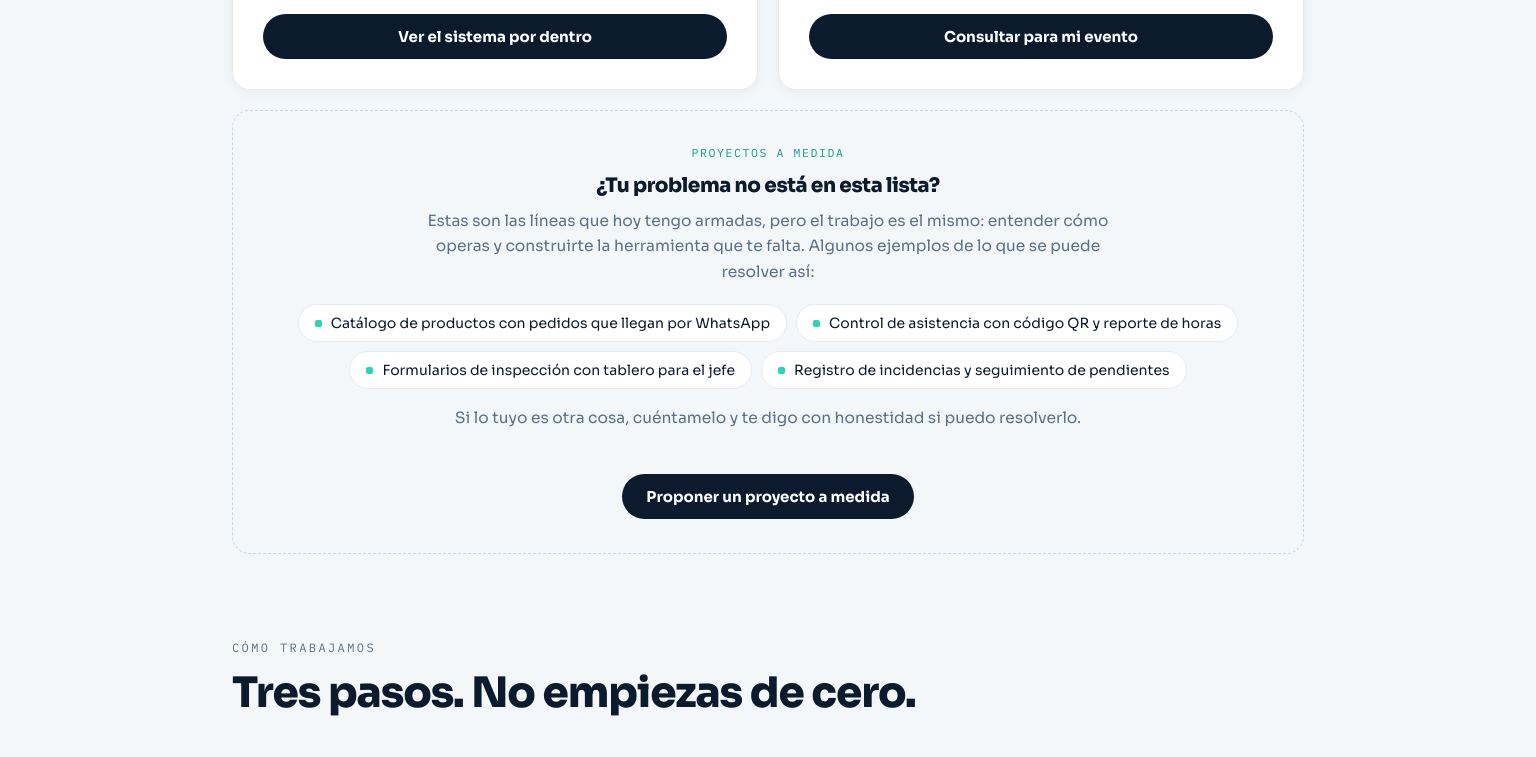
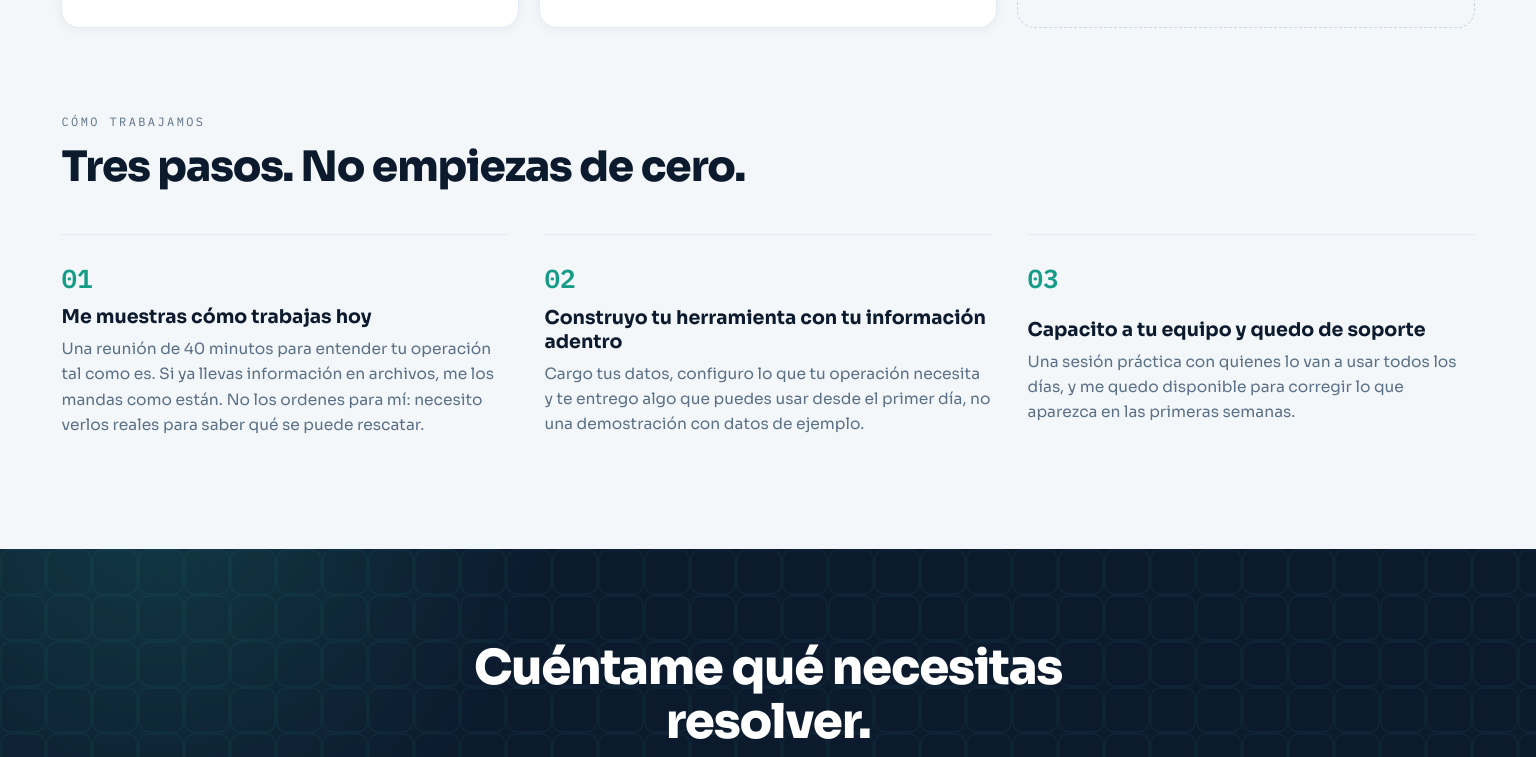
Before and after one commit to yupasoft/yupasoft.github.io, a plain HTML site: page index.html in a window 1536 px wide. Shown: the part 2005-2762 px from the top of the page. Drawn offline with Linux system fonts and the light colour scheme.

Commit message:
Landing a pantalla completa en PC: tres tarjetas y tres pasos lado a lado en monitores grandes
Co-Authored-By: Claude Fable 5.2 <noreply@anthropic.com>

```diff
--- a/index.html
+++ b/index.html
@@ -23,7 +23,7 @@
 *{box-sizing:border-box;margin:0;padding:0}
 html{scroll-behavior:smooth}
 body{font-family:var(--display);background:var(--tinta);color:#fff;-webkit-font-smoothing:antialiased;overflow-x:hidden}
-.wrap{max-width:var(--wrap);margin:0 auto;padding:0 24px}
+.wrap{padding:0 clamp(24px,4vw,72px)}
 a{color:inherit;text-decoration:none}
 :focus-visible{outline:3px solid var(--turq);outline-offset:3px;border-radius:6px}
 
@@ -157,6 +157,15 @@ h2{font-size:clamp(29px,3.6vw,42px);font-weight:800;letter-spacing:-.025em;line-
 .estado{font-size:13.5px;color:var(--turq-osc);font-weight:600}
 footer{border-top:1px solid rgba(255,255,255,.08);padding:30px 0;font-family:var(--mono);font-size:12.5px;color:var(--gris);display:flex;justify-content:space-between;gap:16px;flex-wrap:wrap}
 
+@media(min-width:1100px){
+  .pasos{grid-template-columns:repeat(3,1fr);gap:36px}
+  .paso{grid-template-columns:1fr;gap:10px}
+  .paso:last-child{border-bottom:0}
+}
+@media(min-width:1500px){
+  .lineas{grid-template-columns:repeat(3,1fr)}
+  .proxima{grid-column:auto;justify-content:center}
+}
 @media(max-width:900px){
   .hero-grid{grid-template-columns:1fr;gap:44px}
   .lineas{grid-template-columns:1fr}
```
